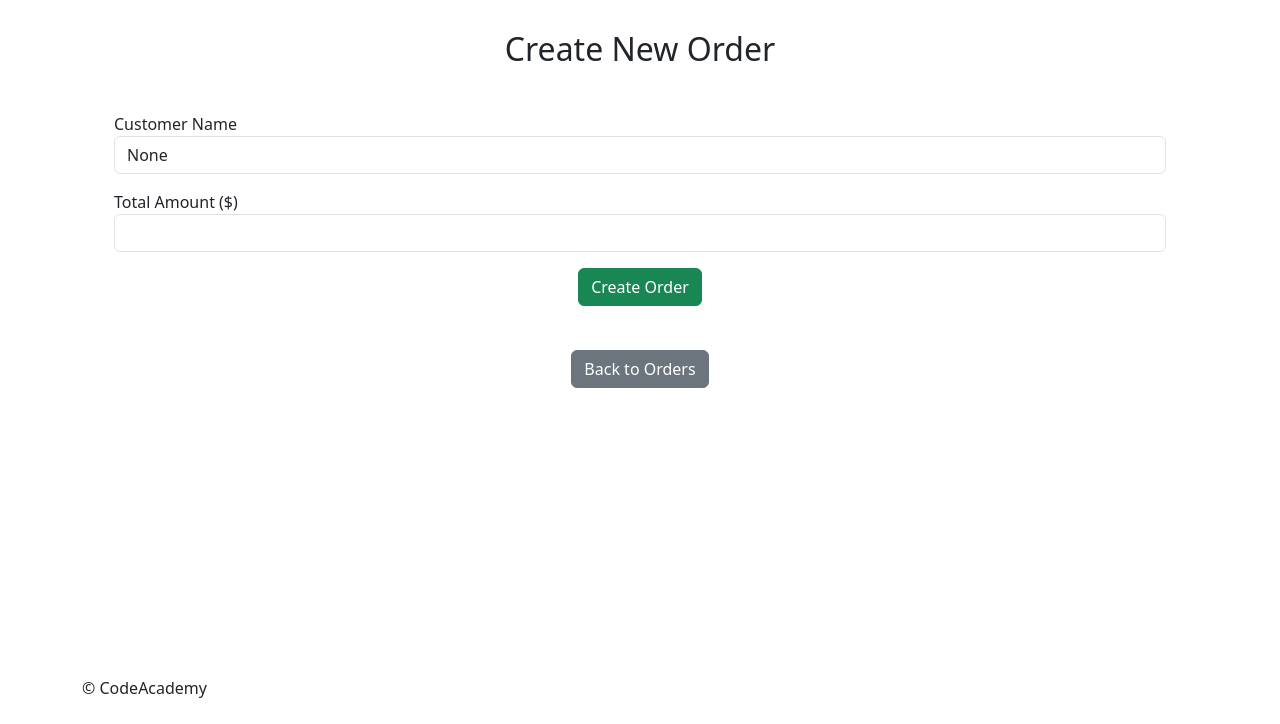
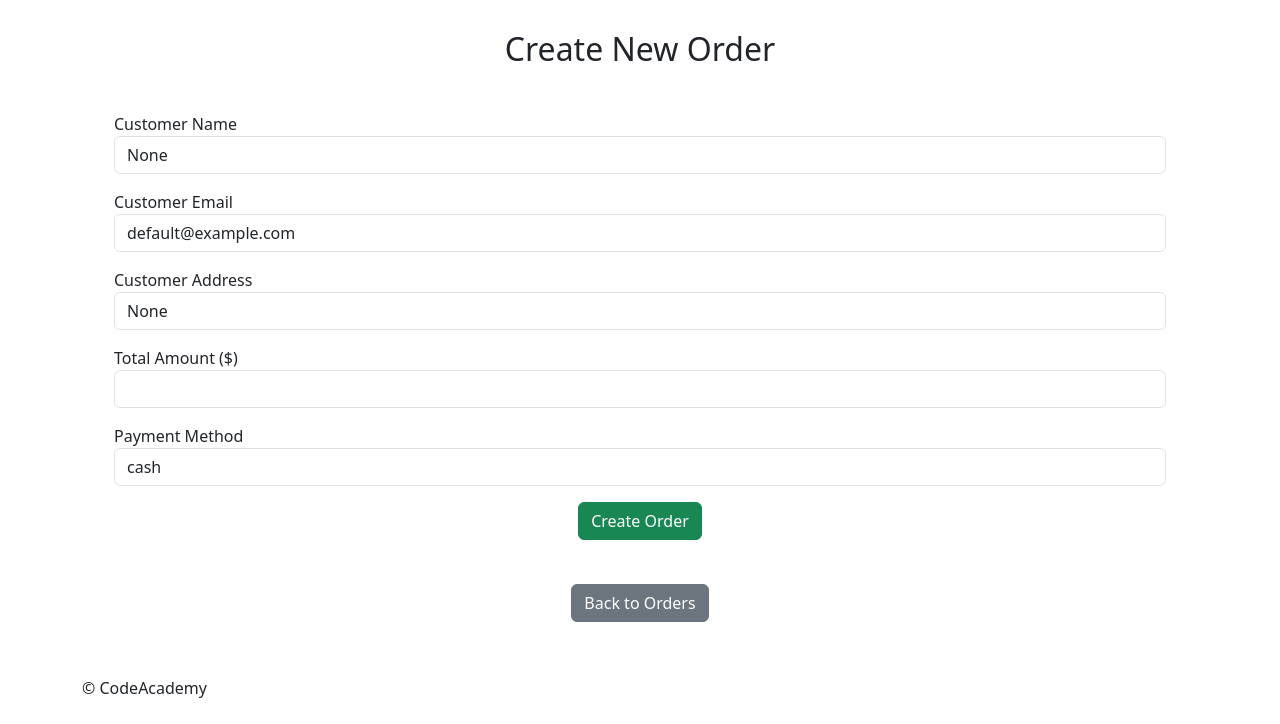
Before and after one commit to GretaJ975/Blockchain, a Django app: page /create-order/ in a window 1280 px wide. Shown: the part 76-800 px from the top of the page. Run offline with Django 5.2, Linux system fonts and the light colour scheme.

Commit message:
Add all the required fields to the order form.

```diff
--- a/blockchain/templates/blockchain/create_order.html
+++ b/blockchain/templates/blockchain/create_order.html
@@ -15,8 +15,23 @@
         </div>
 
         <div class="form-group mt-3">
+            <label for="customer_email">Customer Email</label>
+            <input type="email" id="customer_email" name="customer_email" class="form-control" value="{{ form.customer_email.value }}" required>
+        </div>
+
+        <div class="form-group mt-3">
+            <label for="customer_address">Customer Address</label>
+            <input type="text" id="customer_address" name="customer_address" class="form-control" value="{{ form.customer_address.value }}" required>
+        </div>
+
+        <div class="form-group mt-3">
             <label for="total_amount">Total Amount ($)</label>
             <input type="number" id="total_amount" name="total_amount" class="form-control" value="{{ form.total_amount.value }}" required>
+        </div>
+
+        <div class="form-group mt-3">
+            <label for="payment_method">Payment Method</label>
+            <input type="text" id="payment_method" name="payment_method" class="form-control" value="{{ form.payment_method.value }}" required>
         </div>
 
         <div class="form-group mt-3 text-center">
```
